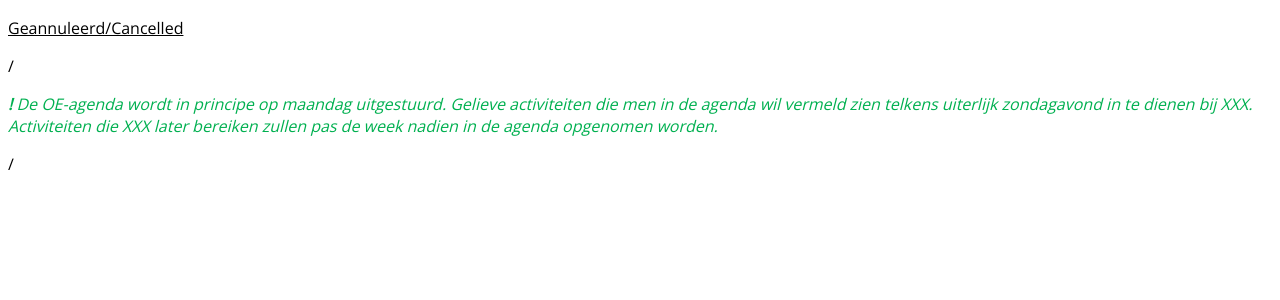
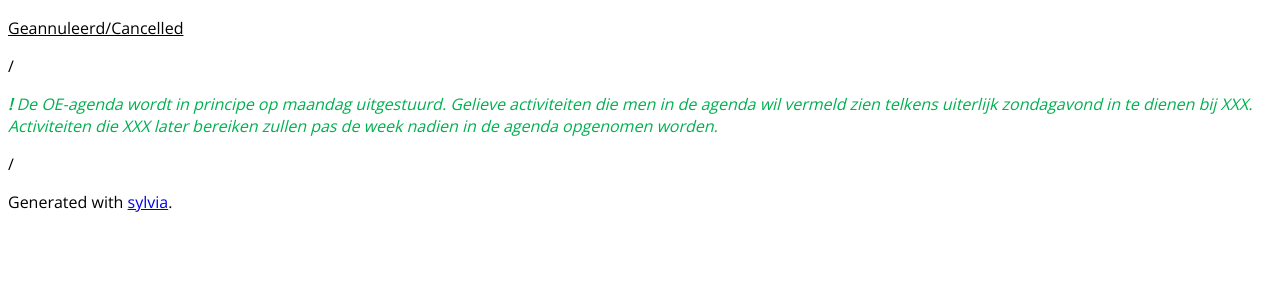
Before and after one commit to AntheSevenants/sylvia, a Python web app: template website/templates/calendar.html in a window 1280 px wide. Shown: the part 189-489 px from the top of the page. Run offline with Jinja, Linux system fonts and the light colour scheme; the template is opened without the code that fills it, so the values that code supplies are empty.

Commit message:
Add attribution for the software

```diff
--- a/website/templates/calendar.html
+++ b/website/templates/calendar.html
@@ -66,5 +66,7 @@
         <p style="color: #00B050; font-style: italic;"><b>!</b> De OE-agenda wordt in principe op maandag uitgestuurd. Gelieve activiteiten die men in de agenda wil vermeld zien telkens uiterlijk zondagavond in te dienen bij XXX. Activiteiten die XXX later bereiken zullen pas de week nadien in de agenda opgenomen worden.</p>
 
         {{ table(rss | list, print_date, print_time, print_date_time, mark_changes=True) }}
+
+        <p>Generated with <a href="https://github.com/AntheSevenants/sylvia">sylvia</a>.</p>
     </body>
 </html>
```
